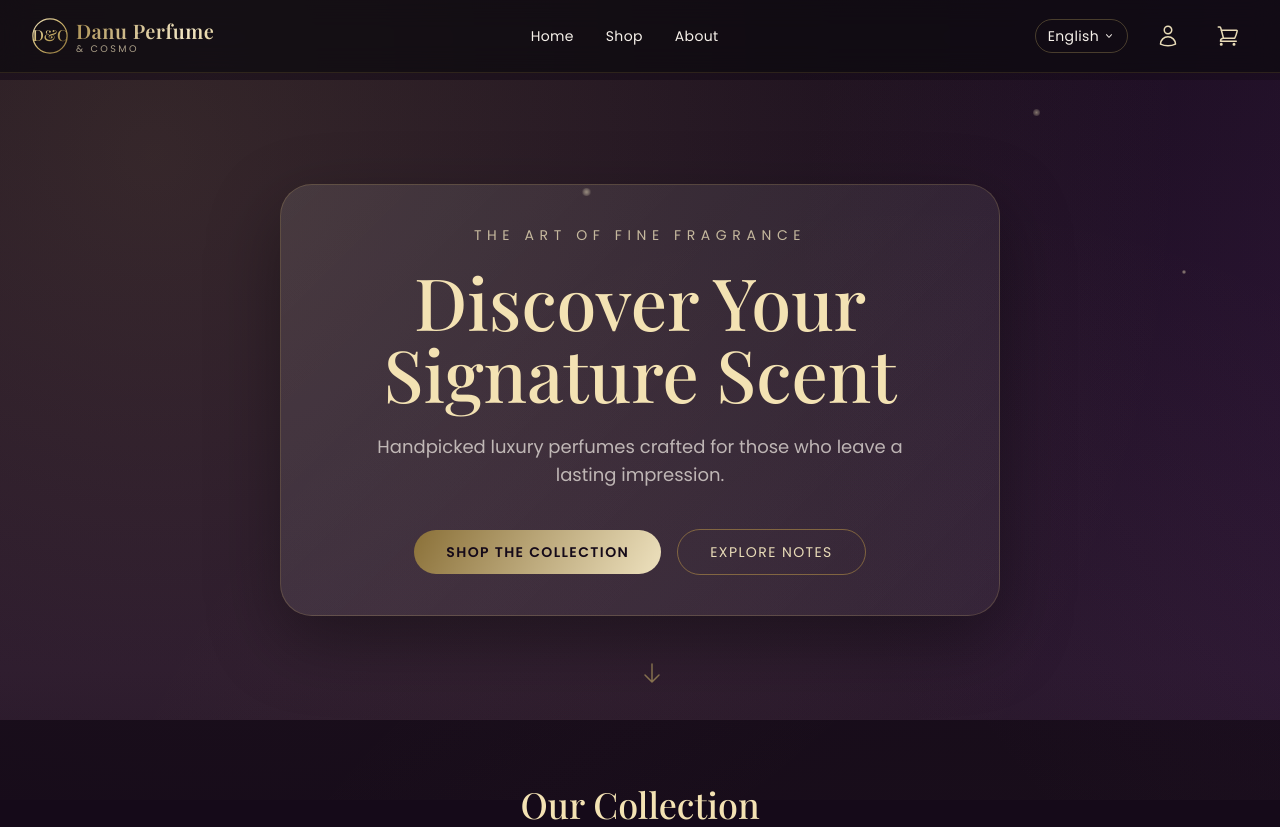
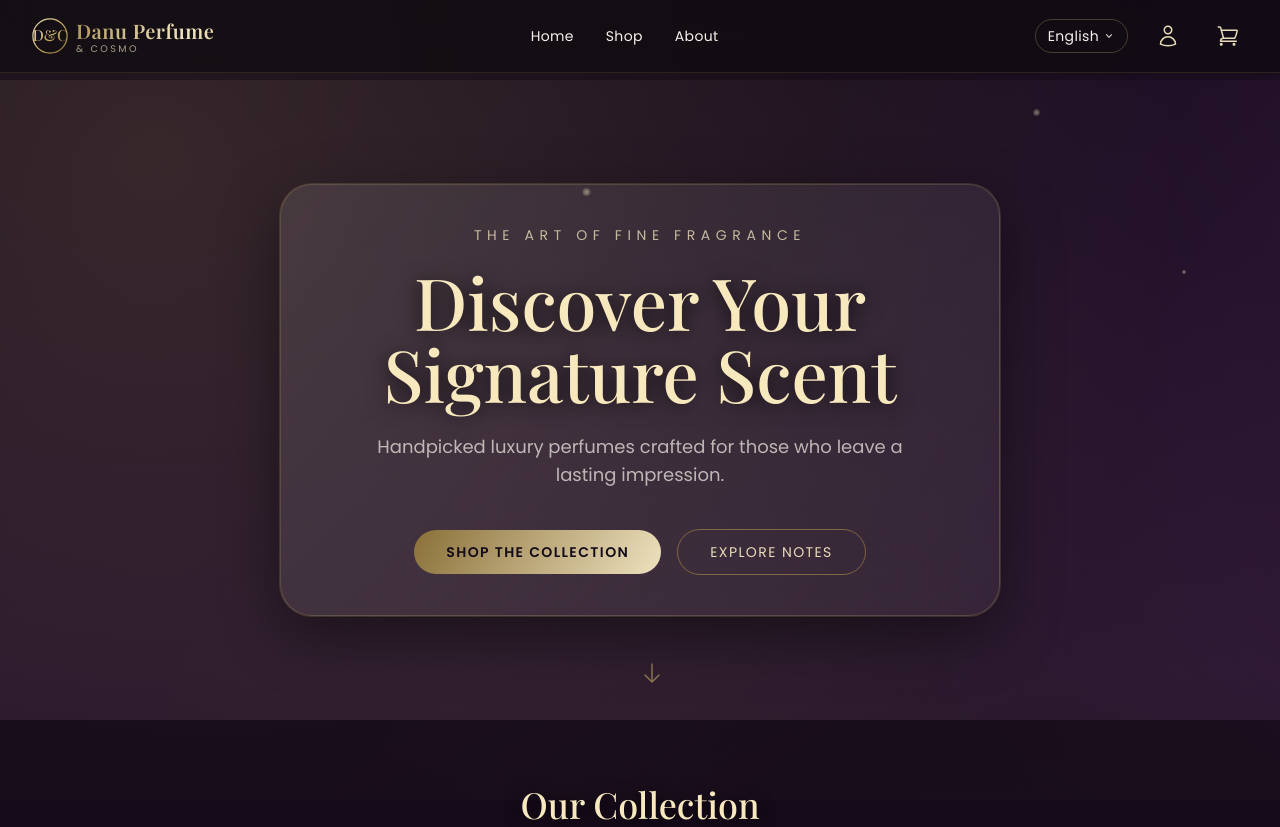
Before and after one commit to Tofi16/danuperfume, a Flask app: page / in a window 1280 px wide. Shown: the top 827 px of the page. Run offline with Flask 3, Linux system fonts and the light colour scheme; data comes from the database, SQL or seed files in the repository; data that the repository does not hold is empty; some libraries are stand-ins or nearby versions.

Commit message:
Fix PAGE END FT

```diff
--- a/templates/index.html
+++ b/templates/index.html
@@ -21,11 +21,11 @@
     <div class="floating-particle" style="width:4px;height:4px;left:92%;animation-delay:5s;"></div>
 
     <div class="relative z-10 text-center px-6 max-w-3xl animate__animated animate__fadeIn">
-      <div class="hero-content-panel rounded-[2rem] px-6 py-8 sm:px-10 sm:py-10">
+      <div class="hero-content-panel rounded-[2rem] px-6 py-8 sm:px-10 sm:py-10 shadow-[0_0_0_1px_rgba(203,178,106,0.18),0_20px_60px_rgba(0,0,0,0.45)]">
       <p class="uppercase tracking-[0.3em] sm:tracking-[0.4em] text-[0.65rem] sm:text-sm text-danu-goldlight/80 mb-3 sm:mb-5 animate__animated animate__fadeInDown">
         {{ t('brand.tagline') }}
       </p>
-      <h1 class="font-serif text-3xl sm:text-6xl md:text-7xl leading-[1.05] text-[#f3e2b3] sm:text-gold-gradient mb-4 sm:mb-6 animate__animated animate__fadeInUp">
+      <h1 class="font-serif text-3xl sm:text-6xl md:text-7xl leading-[1.05] text-[#f7e8be] drop-shadow-[0_2px_10px_rgba(0,0,0,0.75)] sm:text-gold-gradient mb-4 sm:mb-6 animate__animated animate__fadeInUp">
         {{ active_banner.title if active_banner else t('hero.title') }}
       </h1>
       <p class="text-danu-cream/70 text-sm sm:text-lg mb-6 sm:mb-10 max-w-xl mx-auto animate__animated animate__fadeInUp animate__delay-1s">
@@ -52,7 +52,7 @@
   <!-- ============ SHOP / CATALOG ============ -->
   <section id="shop" class="max-w-7xl mx-auto px-5 sm:px-8 py-12 sm:py-16">
     <div class="text-center mb-12 fade-up">
-      <h2 class="font-serif text-3xl sm:text-4xl leading-tight text-[#f3e2b3] sm:text-gold-gradient mb-3">{{ t('shop.title') }}</h2>
+      <h2 class="font-serif text-3xl sm:text-4xl leading-tight text-[#f7e8be] drop-shadow-[0_2px_8px_rgba(0,0,0,0.7)] sm:text-gold-gradient mb-3">{{ t('shop.title') }}</h2>
       <div class="section-divider"></div>
     </div>
 
@@ -150,7 +150,7 @@
 
   <!-- ============ ABOUT ============ -->
   <section id="about" class="max-w-5xl mx-auto px-6 py-12 sm:py-16 text-center fade-up">
-    <h2 class="font-serif text-3xl sm:text-4xl leading-tight text-[#f3e2b3] sm:text-gold-gradient mb-4">Danu Perfume &amp; Cosmo</h2>
+    <h2 class="font-serif text-3xl sm:text-4xl leading-tight text-[#f7e8be] drop-shadow-[0_2px_8px_rgba(0,0,0,0.7)] sm:text-gold-gradient mb-4">Danu Perfume &amp; Cosmo</h2>
     <div class="section-divider mb-6"></div>
     <p class="text-danu-cream/70 leading-relaxed max-w-2xl mx-auto">
       Danu Perfume &amp; Cosmo curates rare and refined fragrances for those who value craftsmanship and elegance.
```
